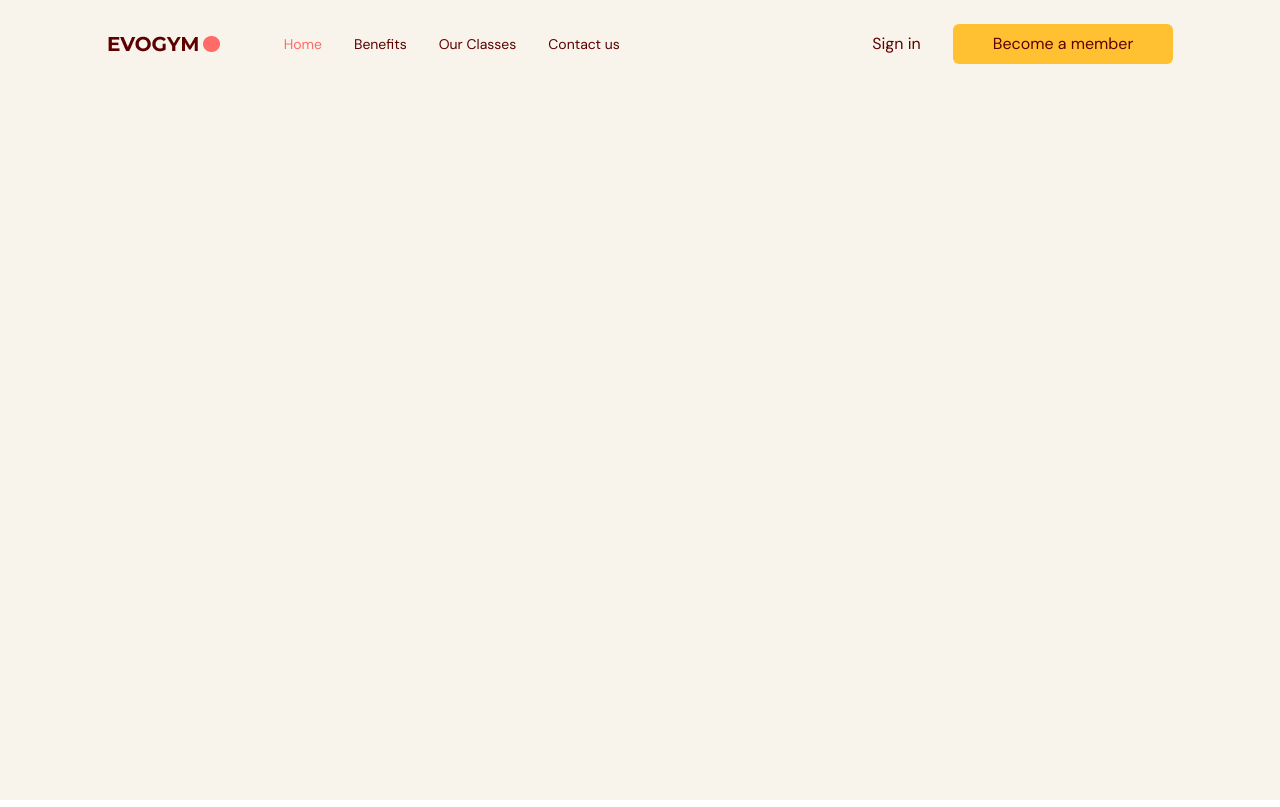
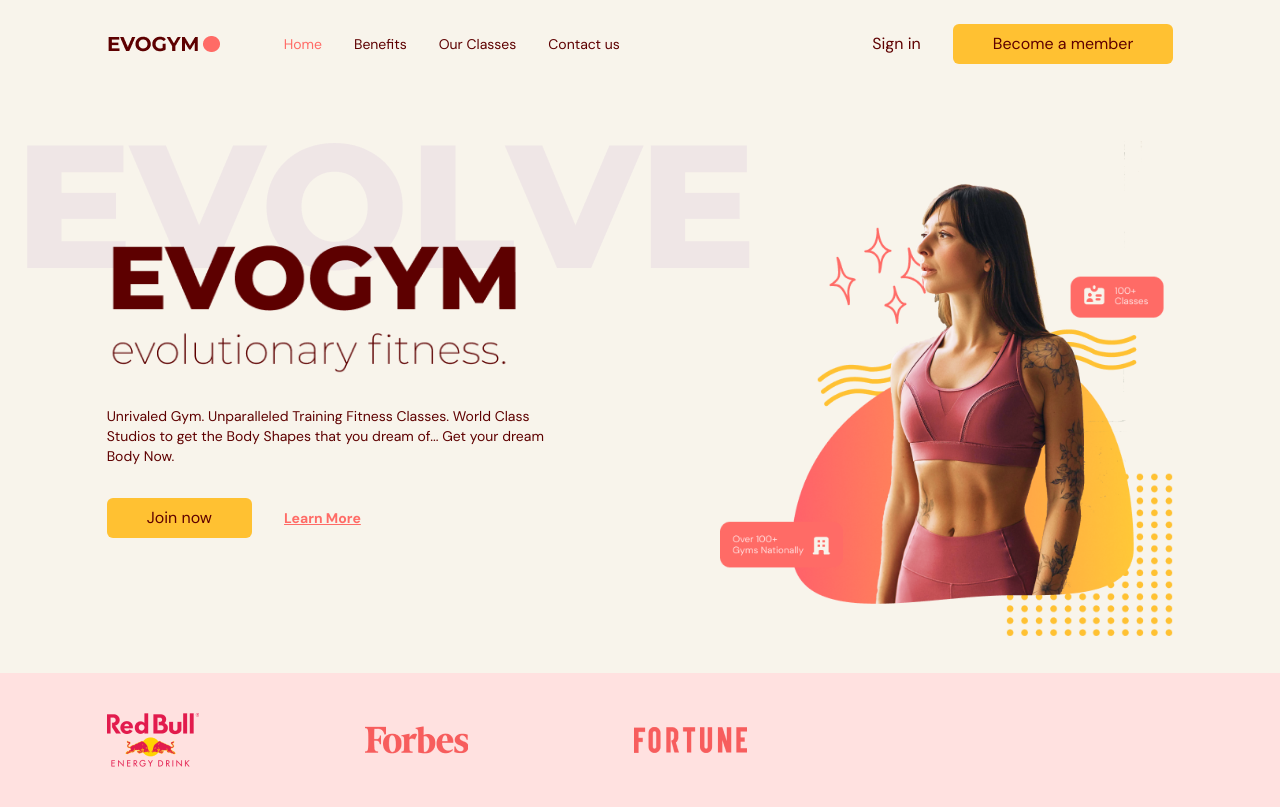
Before and after one commit to Okpara202/gym, a React (Vite) app: page / in a window 1280 px wide. Built offline with nearby package versions, Linux system fonts and the light colour scheme.

Commit message:
home page completed

```diff
--- a/src/App.tsx
+++ b/src/App.tsx
@@ -1,5 +1,6 @@
 import { useEffect, useState } from "react";
-import Navbar from "./components/Navbar"
+import Navbar from "./components/NavBar/Navbar"
+import Home from "./components/Home";
 
 function App() {
 
@@ -25,6 +26,8 @@
     <div className="app bg-gray-20">
       <Navbar isTopOfPage={isTopOfPage} selectedPage={selectedPage} setSelectedPage={setSelectedPage} />
 
+      <Home setSelectedPage={setSelectedPage}  />
+
     </div>
   )
 }
--- /dev/null
+++ b/src/components/Home.tsx
@@ -0,0 +1,55 @@
+import useMediaQuery from "./mediaQuery";
+import ActionButton from "./NavBar/ActionButton";
+import HomePageText from "../assets/HomePageText.png";
+import HomePageGraphic from "../assets/HomePageGraphic.png";
+import SponsorRedBull from "../assets/SponsorRedBull.png";
+import SponsorForbes from "../assets/SponsorForbes.png";
+import SponsorFortune from "../assets/SponsorFortune.png";
+import AnchorLink from "react-anchor-link-smooth-scroll";
+
+
+type Page = {
+    setSelectedPage(value: string): void
+}
+
+function Home({ setSelectedPage }: Page) {
+
+    const isAboveMediumScreens = useMediaQuery("(min-width: 1020px)");
+    return (
+        <section id="home" className="gap-16 py-10 bg-gray-20 md:h-full md:pb-0" >
+            <div className="md:flex mx-auto w-5/6 items-center justify-center md:h-5/6">
+                <div className="z-10 mt-32 md:basis-3/5">
+                    <div className="md:-mt-20">
+                        <div className="relative">
+                            <div className="before:absolute before:-top-20 md:before:content-evolvetext before:-left-20 before:z-[-1]">
+                                <img src={HomePageText} alt="home-page-text" />
+                            </div>
+                        </div>
+                        <p className="mt-8 text-sm">Unrivaled Gym. Unparalleled Training Fitness Classes. World Class Studios to get the Body Shapes that you dream of... Get your dream Body Now.</p>
+                    </div>
+
+                    <div className="mt-8 flex items-center gap-8">
+                        <ActionButton setSelectedPage={setSelectedPage} > Join now </ActionButton>
+                        <AnchorLink className="text-sm font-bold text-primary-500 underline hover:text-secondary-500" onClick={() => setSelectedPage("#contactus")} href="#contactus" ><p>Learn More</p></AnchorLink>
+                    </div>
+                </div>
+                <div className="flex basis-3/5 justify-center md:z-10 md:ml-40 md:mt-16 md:justify-items-end">
+                    <img src={HomePageGraphic} alt="home-page-graphic" />
+                </div>
+            </div>
+            {isAboveMediumScreens && <div className="text-9xl">
+                <div className="h-[150pd] w-full bg-primary-100 py-10">
+                    <div className="mx-auto w-5/6">
+                        <div className="flex w-3/5 items-center justify-between gap-8">
+                            <img src={SponsorRedBull} alt="redBull-sponsor" />
+                            <img src={SponsorForbes} alt="forbes-sponsor" />
+                            <img src={SponsorFortune} alt="sortune-sponsor" />
+                        </div>
+                    </div>
+                </div>
+            </div>}
+        </section>
+    )
+}
+
+export default Home
--- a/src/components/Navbar.tsx
+++ b/src/components/NavBar/Navbar.tsx
@@ -1,14 +1,14 @@
 import { Bars3Icon, XMarkIcon } from "@heroicons/react/16/solid";
-import logo from "../assets/Logo (5).png";
+import logo from "../../assets/Logo (5).png";
 import NavLink from "./link";
-import useMediaQuery from "./mediaQuery";
+import useMediaQuery from "../mediaQuery";
 import { useState } from "react";
 import ActionButton from "./ActionButton";
 
 
 type Page = {
     selectedPage: string,
-    isTopOfPage : boolean,
+    isTopOfPage: boolean,
     setSelectedPage(value: string): void
 }
 
```
Also changed, not shown: src/components/NavBar/ActionButton.tsx (renamed from src/components/ActionButton.tsx), src/components/NavBar/link.tsx (renamed from src/components/link.tsx).
